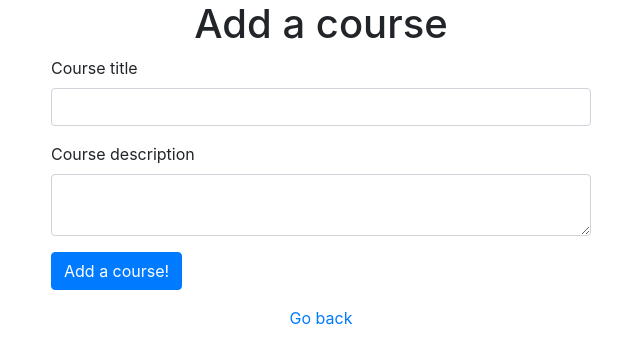
After one commit to mmmaaatttttt/more_flask_r16, a Flask app: page /courses/new in a window 1280 px wide. The commit adds this page. Shown: the top 364 px of the page, without its empty margins (319-959 px from the left). Run offline with Flask 2, Linux system fonts and the light colour scheme; some libraries are stand-ins or nearby versions.

Commit message:
adding ability to create course

```diff
--- a/app.py
+++ b/app.py
@@ -10,8 +10,33 @@ connect_db(app)
 
 
 @app.route("/")
+def course_redirect():
+    """redirect to course_index"""
+    return redirect("/courses")
+
+@app.route("/courses")
 def course_index():
     """ Show all courses """
 
     courses = Course.query.all()
     return render_template("course_index.html", courses=courses)
+
+
+@app.route("/courses", methods=["POST"])
+def course_create():
+    """ Handle form submit """
+
+    title = request.form.get("title")
+    description = request.form.get("description")
+    new_course = Course(title=title, description=description)
+    db.session.add(new_course)
+    db.session.commit()
+
+    return redirect("/courses")
+
+
+@app.route("/courses/new")
+def course_new():
+    """ Show form for adding a course. """
+
+    return render_template("course_new.html")
--- a/templates/course_index.html
+++ b/templates/course_index.html
@@ -4,6 +4,7 @@
 
 {% block content %}
 <h1>Welcome to school! Here are our courses:</h1>
+<a href="/courses/new" class="btn btn-primary mb-3">Add a class</a>
 {% for course in courses %}
 <div class="card mb-4">
   <div class="card-header">
--- /dev/null
+++ b/templates/course_new.html
@@ -0,0 +1,20 @@
+{% extends 'base.html' %} {% block title %}Add a course{% endblock %} {% block
+content %}
+<div class="row flex-column align-items-center">
+  <h1>Add a course</h1>
+  <div class="col-6">
+    <form action="/courses" method="POST">
+      <div class="form-group">
+        <label for="title">Course title</label>
+        <input type="text" class="form-control" id="title" name="title" />
+      </div>
+      <div class="form-group">
+        <label for="description">Course description</label>
+        <textarea class="form-control" id="description" name="description"></textarea>
+      </div>
+      <button type="submit" class="btn btn-primary mb-3">Add a course!</button>
+    </form>
+  </div>
+  <a href="/courses">Go back</a>
+</div>
+{% endblock %}
```
